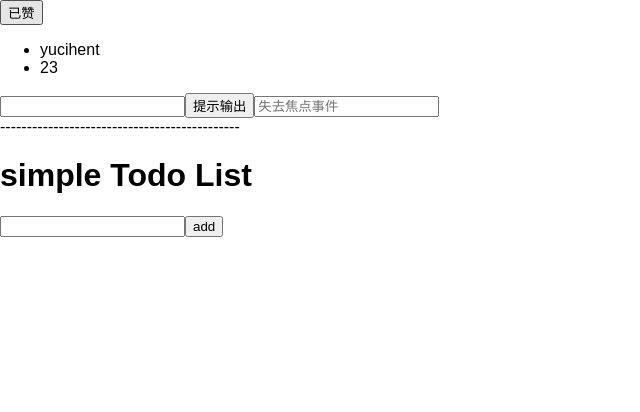
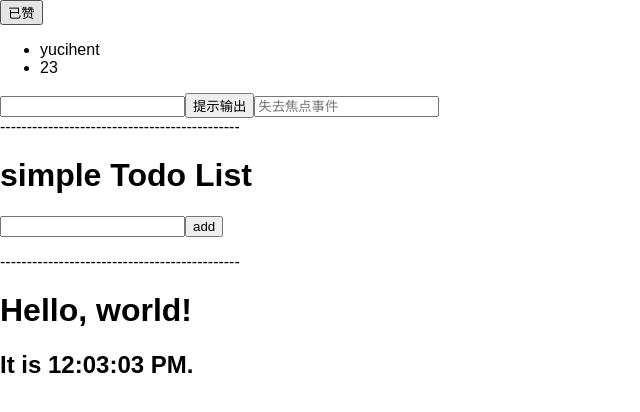
Before and after one commit to hezizi/learn-react, a React (Create React App) app: page / in a window 1280 px wide. Shown: the top 412 px of the page, without its empty margins (0-640 px from the left). Built offline with nearby package versions, Linux system fonts and the light colour scheme; the HTML template or start-up script is replaced by a standard one.

Commit message:
lifecylce

```diff
--- a/src/App.js
+++ b/src/App.js
@@ -4,6 +4,7 @@ import LikeButton from './state/LikeButton';
 import ComponentProps from './state/component-props/ComponentProps';
 import ComponentRefs from './state/component-refs/ComponentRefs';
 import TodoList from './state/todolist/TodoList';
+import Lifecycle from './state/lifecycle/Lifecycle';
 
 class App extends Component {
   render() {
@@ -25,6 +26,10 @@ class App extends Component {
         ---------------------------------------------
 
         <TodoList />
+
+        ---------------------------------------------
+
+        <Lifecycle />
       </div>
     );
   }
--- /dev/null
+++ b/src/state/lifecycle/Lifecycle.js
@@ -0,0 +1,32 @@
+import React, { Component } from 'react';
+
+class Lifecycle extends Component {
+  constructor() {
+    super();
+    this.state = {
+      date: new Date()
+    }
+  }
+  componentDidMount() {
+    this.timerID = setInterval(() => {
+      this.setState({
+        date: new Date()
+      })
+    }, 1000)
+  }
+  componentWillUnmount() {
+    clearInterval(this.timerID);
+  }
+  render() {
+    console.log('render()');
+    let {date} = this.state;
+    return (
+      <div>
+       <h1>Hello, world!</h1>
+       <h2>It is {date.toLocaleTimeString()}.</h2>
+     </div>
+    )
+  }
+}
+
+export default Lifecycle;
--- a/src/state/todolist/TodoItem.js
+++ b/src/state/todolist/TodoItem.js
@@ -3,6 +3,7 @@ import React, { Component } from 'react';
 class TodoItem extends Component {
   constructor(props) {
     super();
+    console.log(props);
     this.deleteItem = this.deleteItem.bind(this);
   }
   /*
@@ -12,7 +13,7 @@ class TodoItem extends Component {
     相当于子组件定义的deleteItem()方法会调用父组件定义的删除方法
   */
   deleteItem() {
-    const {delItem, index} = this.props;
+    let {delItem, index} = this.props;
     console.log(delItem);
     /*
       deleteItem(index) {
@@ -26,7 +27,8 @@ class TodoItem extends Component {
     delItem(index);   // 调用父组件的deleteItem(index)方法
   }
   render() {
-    const {content} = this.props;
+    let {content} = this.props;
+    console.log(content);
     return (
       <li onClick={this.deleteItem}>{content}</li>
     );
--- a/src/state/todolist/TodoList.js
+++ b/src/state/todolist/TodoList.js
@@ -8,7 +8,7 @@ class TodoList extends Component {
     this.state = {
       todos: [],
       inputVal: ''
-    }
+    };
     this.addItem = this.addItem.bind(this);
     this.handleChange = this.handleChange.bind(this);
     this.deleteItem = this.deleteItem.bind(this);
@@ -19,14 +19,14 @@ class TodoList extends Component {
     })
   }
   addItem() {
-    const {todos, inputVal} = this.state;
+    let {todos, inputVal} = this.state;
     this.setState({
       todos: [...todos, inputVal],
       inputVal: ''
     })
   }
   deleteItem(index) {
-    const newTodos = [...this.state.todos];
+    let newTodos = [...this.state.todos];
     // const newTodos = this.state.todos;
     newTodos.splice(index, 1);
     this.setState({
@@ -34,7 +34,7 @@ class TodoList extends Component {
     })
   }
   getTodoItem() {
-    const {todos} = this.state;
+    let {todos} = this.state;
     return (
       todos.map((item, index) => {
         return (
```
